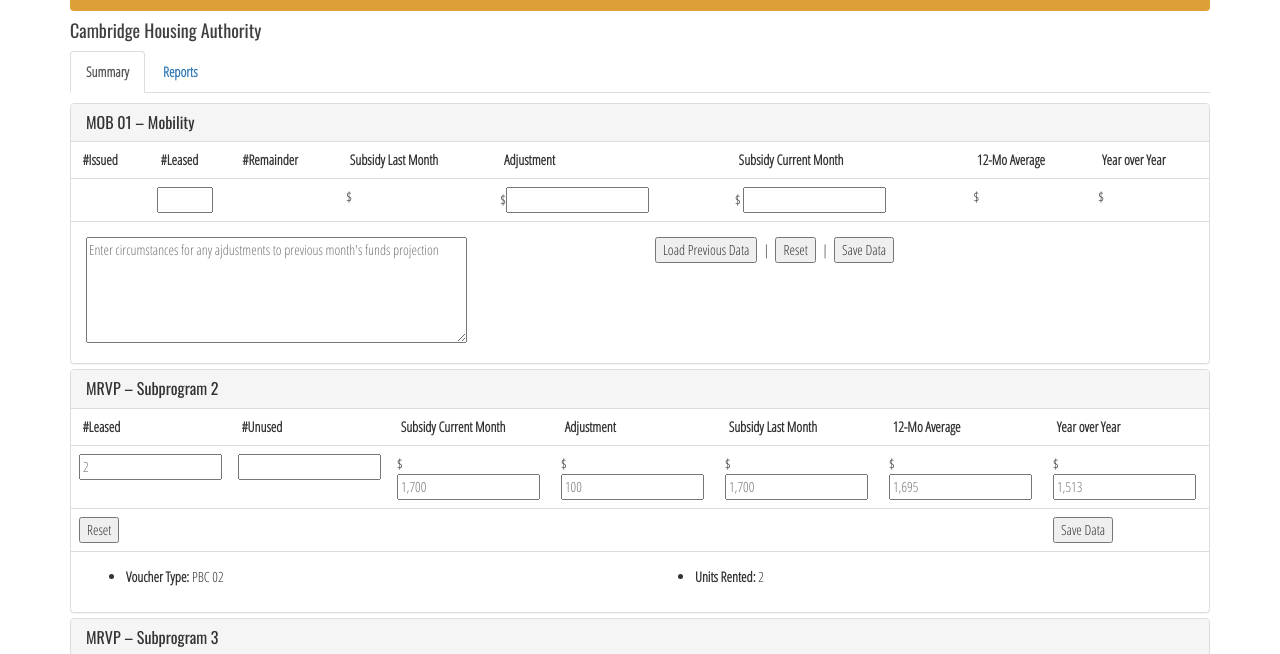
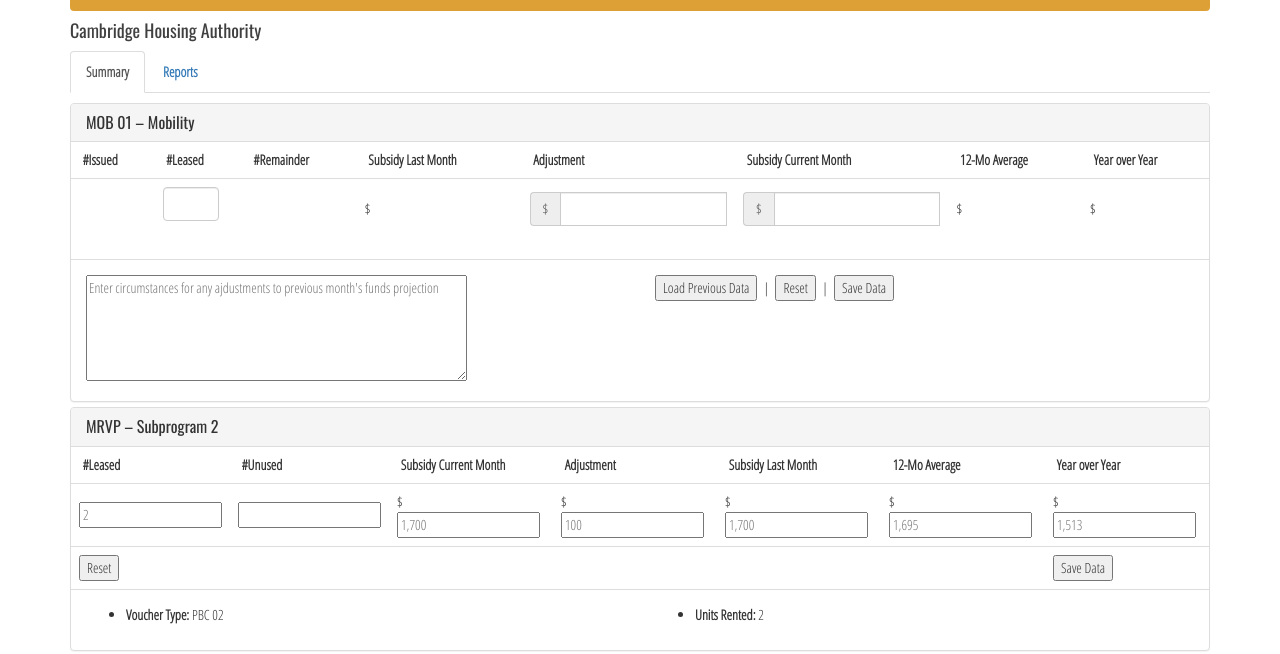
Before and after one commit to mjrouser/voucher-portal, a plain HTML site: page index.html in a window 1280 px wide. Both pictures are taken after a click on the link "open all". Shown: the part 109-763 px from the top of the page. Drawn offline with nearby package versions, Linux system fonts and the light colour scheme.

Commit message:
text box

```diff
--- a/index.html
+++ b/index.html
@@ -64,6 +64,7 @@
           </h4>
         </div>
         <div id="collapseOne" class="panel-collapse collapse" role="tabpanel" aria-labelledby="headingOne">
+           <form role="form" data-toggle="validator">
             <table class="table">
                <tr>
                   <th>&nbsp;#Issued</th>
@@ -79,31 +80,49 @@
                   <td>
                           <div id="issued" ></div>
                   </td>
-                  <td class="leased-column">
-                          <input type="text" name="" value="" id="leased"  class="leased"></div>
+                  <td class="leased-column auto-col">
+                        <div class="form-group">
+                            <label class="sr-only" for="leased" class="control-label">Units Leased</label>
+                                <input type="text"  id="leased"  class="leased form-control" required>
+                                <div class="help-block with-errors"></div>
+                        </div>
                   </td>
-                  <td>
+                  <td class="auto-col">
                           <div id="remainder"></div>
                   </td>
                   <td >
                           <span class="currencyInput">$
-                            <div class="prefixer" id="lastMonth"</div>
+                            <div class="prefixer" id="lastMonth"></div>
                           </span>
                   </td>
-                  <td >
-                          <span class="currencyInput">$<input type="text" name="" value="" placeholder="" id="others"></span>
+                  <td class="input-col">
+                        <div class="form-group">
+                            <label class="sr-only" for="others" class="control-label">Others</label>
+                               <div class="input-group">
+                                  <div class="input-group-addon">$</div>
+                                     <input type="text" id="others" class="form-control" required>
+                                     <div class="help-block with-errors"></div>
+                                  </div>
+                               </div>
+                        </div>
                   </td>
-                  <td >
-                          <span class="currencyInput">$
-                          <input type="text" name="" value="" placeholder="" id="thisMonth">
-                          </span>
+                  <td class="input-col">
+                        <div class="form-group">
+                           <label class="sr-only" for="thisMonth" class="control-label">Subsidy current month</label>
+                               <div class="input-group">
+                                  <div class="input-group-addon">$</div>
+                                     <input type="text" id="thisMonth" class="form-control" required>
+                                     <div class="help-block with-errors"></div>
+                                  </div>
+                               </div>
+                        </div>
                   </td>
-                  <td >
+                  <td class="auto-col">
                           <span class="currencyInput">$
                             <div class="prefixer" id="yearOver"></div>
                           </span>
                   </td>
-                  <td >
+                  <td class="auto-col">
                           <span class="currencyInput">$
                           <div class="prefixer" id="12Month"></div>
                           </span>
@@ -111,11 +130,15 @@
                 </tr>
 
             </table>
+
             <div class="panel-body">
                 <div class="row">
 
                 	<div class="col-md-6">
-                		<textarea rows="5" cols="60" name="" placeholder="Enter circumstances for any ajdustments to previous month's funds projection" id="details"></textarea>
+                     <div class="form-group">
+                          <label class="sr-only" for="details">Explanation of others</label>
+                		         <textarea rows="5" cols="60" placeholder="Enter circumstances for any ajdustments to previous month's funds projection" id="details"></textarea>
+                     </div>
                 	</div>
                   <div class="col-md-6">
                     <input type="button" name="" value="Load Previous Data" id="load">
@@ -125,7 +148,7 @@
                      <input type="button" name="" value="Save Data" id="submit">
                   </div>
                 </div>
-
+            </form>
           </div>
         </div>
       </div>
@@ -451,7 +474,7 @@
   </div><!--/container-->
            <script src="http://code.jquery.com/jquery-2.1.4.min.js">    </script>
   	    <script src="https://maxcdn.bootstrapcdn.com/bootstrap/3.3.4/js/bootstrap.min.js">    </script>
+  	    <script src="formhandlers.js"></script>
         <script src="validator.min.js"></script>
-  	    <script src="formhandlers.js"></script>
       </body>
     </html>
--- a/style.css
+++ b/style.css
@@ -58,7 +58,11 @@
 .panel-group{
 	margin-top: 10px;
 }
-
+.panel-body{
+	border-top-color: #DDDDDD;
+	border-top-style: solid;
+	border-top-width: 1px;
+}
 .prefixer{
 	display: inline;
 }
@@ -69,3 +73,12 @@
 .leased-column{
 	max-width: 4em;
 }
+.input-col{
+	max-width: 10em;
+}
+.table>tbody>tr>td, .table>tbody>tr>th, .table>tfoot>tr>td, .table>tfoot>tr>th, .table>thead>tr>td, .table>thead>tr>th{
+	vertical-align: middle;
+}
+.form-group{
+	margin: 0;
+}
```
